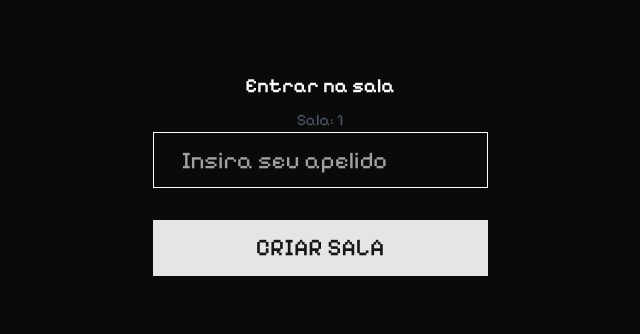
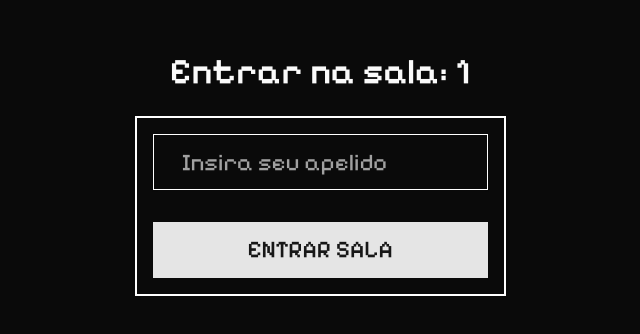
Before and after one commit to rafaelpzoucas/chase.io, a Next.js app: page /room/1 in a window 1280 px wide. Shown: the part 226-560 px from the top of the page, without its empty margins (320-960 px from the left). Built offline with nearby package versions, Linux system fonts and the light colour scheme; no server answers.

Commit message:
fix: error setting nickname && improved layout

```diff
--- a/src/app/form.tsx
+++ b/src/app/form.tsx
@@ -2,16 +2,15 @@
 
 import { zodResolver } from "@hookform/resolvers/zod";
 import { useParams, useRouter } from "next/navigation";
+import type { Dispatch, SetStateAction } from "react";
 import { useForm } from "react-hook-form";
 import { z } from "zod";
 import { Button } from "@/components/ui/button";
 import {
   Form,
   FormControl,
-  FormDescription,
   FormField,
   FormItem,
-  FormLabel,
   FormMessage,
 } from "@/components/ui/form";
 import { Input } from "@/components/ui/input";
@@ -25,7 +24,11 @@ const formSchema = z.object({
     .max(12, { message: "Apelido deve ter no máximo 12 caracteres." }),
 });
 
-export function PlayerForm() {
+export function PlayerForm({
+  setNickname,
+}: {
+  setNickname?: Dispatch<SetStateAction<string | null>>;
+}) {
   const router = useRouter();
   const params = useParams();
 
@@ -39,10 +42,15 @@ export function PlayerForm() {
     },
   });
 
+  const isSubmitting = form.formState.isSubmitting;
+
   // 2. Define a submit handler.
   async function onSubmit(values: z.infer<typeof formSchema>) {
     try {
       localStorage.setItem("nickname", values.nickname);
+      if (setNickname) {
+        setNickname(values.nickname);
+      }
 
       if (roomId) {
         router.push(`/room/${roomId}`);
@@ -68,7 +76,6 @@ export function PlayerForm() {
           name="nickname"
           render={({ field }) => (
             <FormItem>
-              {/* <FormLabel>Apelido</FormLabel> */}
               <FormControl>
                 <Input placeholder="Insira seu apelido" {...field} />
               </FormControl>
@@ -76,8 +83,14 @@ export function PlayerForm() {
             </FormItem>
           )}
         />
-        <Button type="submit" className="w-full">
-          Criar Sala
+        <Button type="submit" disabled={isSubmitting} className="w-full">
+          {isSubmitting
+            ? roomId
+              ? "Entrando na sala"
+              : "Criando sala"
+            : roomId
+              ? "Entrar sala"
+              : "Criar sala"}
         </Button>
       </form>
     </Form>
--- a/src/app/page.tsx
+++ b/src/app/page.tsx
@@ -4,9 +4,16 @@ import { PlayerForm } from "./form";
 export default function Home() {
   return (
     <main className="flex items-center justify-center h-screen">
-      <Card className="p-4">
-        <PlayerForm />
-      </Card>
+      <div className="flex items-center justify-center min-h-screen">
+        <div className="flex flex-col text-center gap-4">
+          <h2 className="text-4xl font-semibold mb-2 uppercase">
+            Crie uma sala
+          </h2>
+          <Card className="p-4">
+            <PlayerForm />
+          </Card>
+        </div>
+      </div>
     </main>
   );
 }
--- a/src/app/room/[room_id]/page.tsx
+++ b/src/app/room/[room_id]/page.tsx
@@ -28,12 +28,13 @@ export default function RoomPage() {
   if (!nickname) {
     return (
       <div className="flex items-center justify-center min-h-screen">
-        <div className="text-center">
-          <h2 className="text-xl font-semibold mb-2">
-            {roomId ? "Entrar na sala" : "Carregando sala..."}
+        <div className="flex flex-col text-center gap-4">
+          <h2 className="text-4xl font-semibold mb-2">
+            {roomId ? `Entrar na sala: ${roomId}` : "Carregando sala..."}
           </h2>
-          <p className="text-gray-600">Sala: {roomId}</p>
-          <PlayerForm />
+          <Card className="p-4">
+            <PlayerForm setNickname={setNickname} />
+          </Card>
         </div>
       </div>
     );
```
